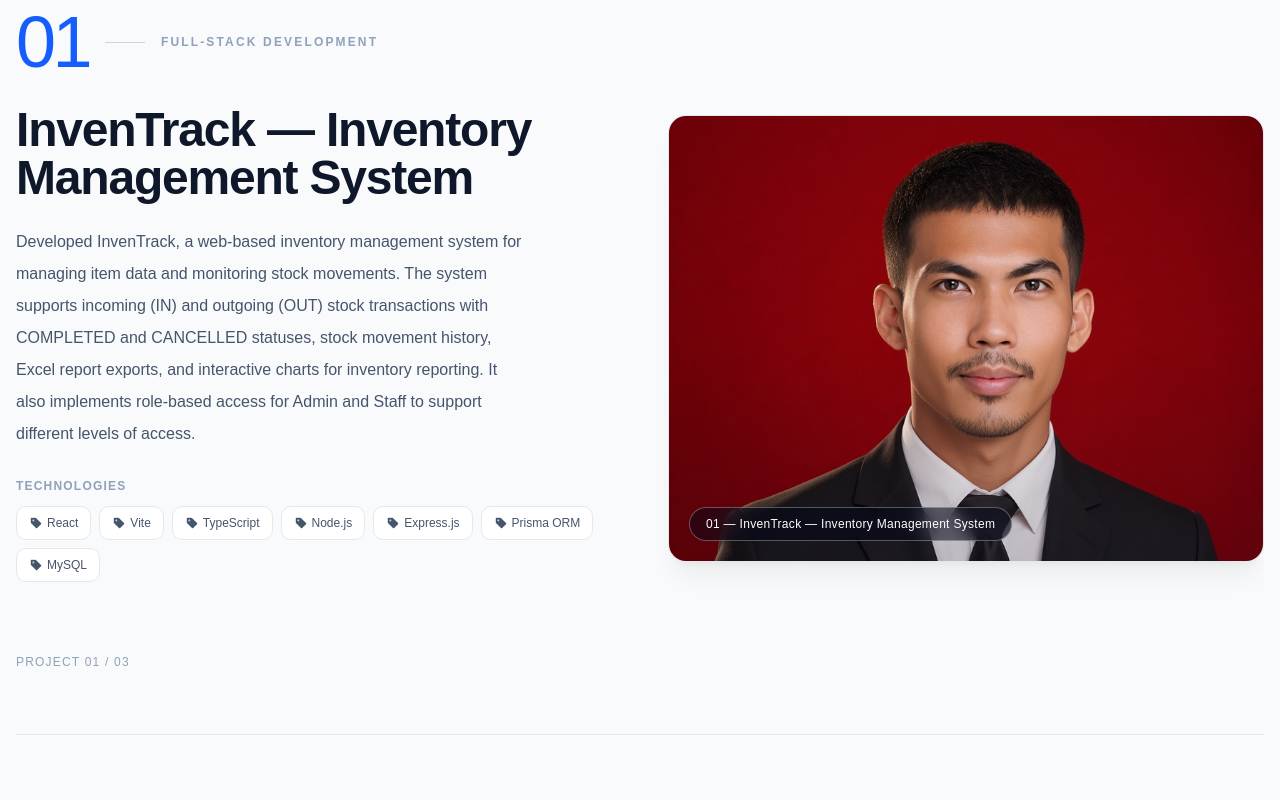
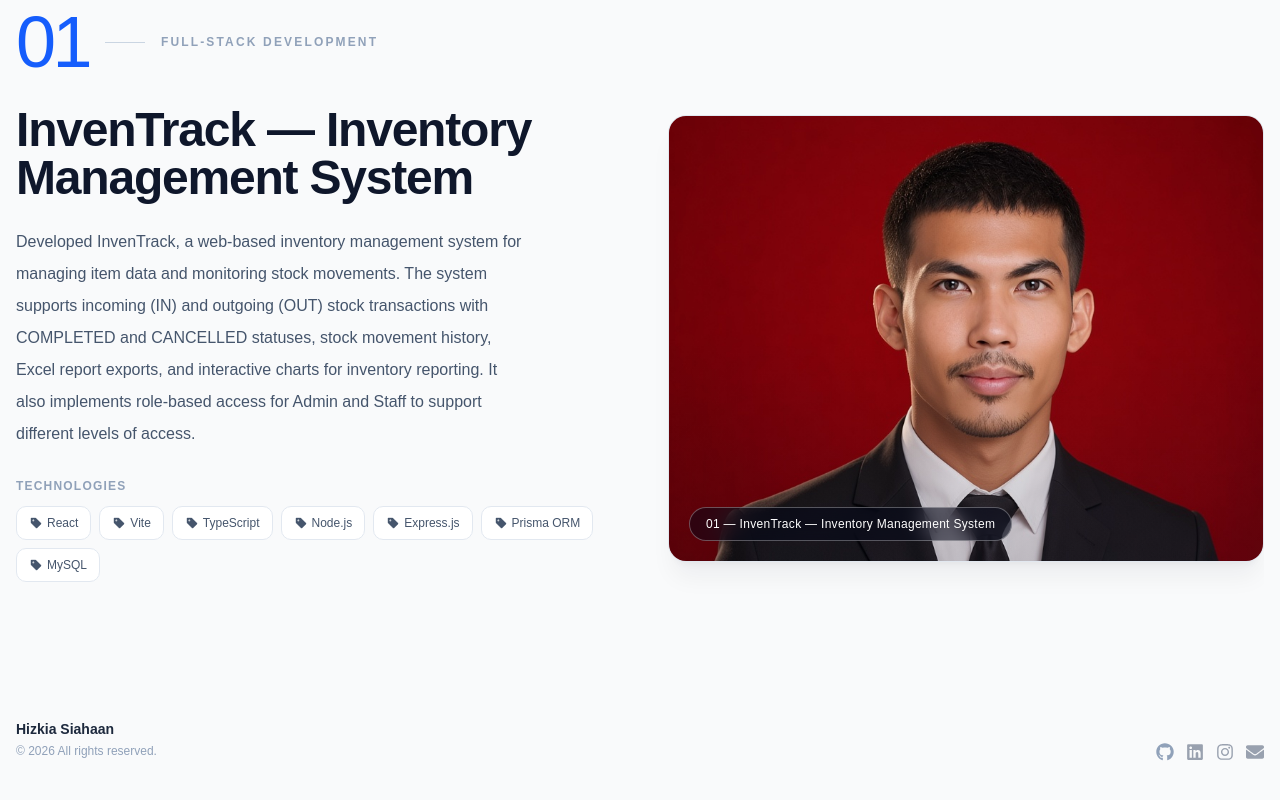
Before and after one commit to hizkiasiahaandev/Main-Portofolio, a React (Vite) app: page / in a window 1280 px wide. Shown: the part 1766-2566 px from the top of the page. Built offline with nearby package versions, Linux system fonts and the light colour scheme.

Commit message:
add footer

```diff
--- a/package.json
+++ b/package.json
@@ -18,6 +18,7 @@
     "lucide-react": "^1.61.0",
     "react": "^19.3.1",
     "react-dom": "^19.3.1",
+    "react-icons": "^5.7.0",
     "react-type-animation": "^3.2.0",
     "shadcn": "^4.22.1",
     "tailwindcss": "^4.3.3",
--- a/src/App.tsx
+++ b/src/App.tsx
@@ -1,4 +1,5 @@
 import Aboutpage from "./pages/About";
+import Footerpage from "./pages/Footer";
 import Homepage from "./pages/Home";
 import Navbar from "./pages/Navbar";
 import Projectpage from "./pages/Project";
@@ -11,6 +12,7 @@ function App() {
       <Homepage />
       <Aboutpage />
       <Projectpage />
+      <Footerpage />
     </div>
   );
 };
--- /dev/null
+++ b/src/components/ui/common/CustomTooltip.tsx
@@ -0,0 +1,24 @@
+import type { ReactNode } from "react";
+import { Tooltip, TooltipContent, TooltipTrigger } from "../tooltip";
+
+type CustomTooltipProps = {
+    content: string;
+    children: ReactNode
+};
+
+
+export default function CustomTooltip({
+    content,
+    children
+}: CustomTooltipProps) {
+    return (
+        <Tooltip>
+            <TooltipTrigger>
+                {children}
+            </TooltipTrigger>
+            <TooltipContent>
+                <p>{content}</p>
+            </TooltipContent>
+        </Tooltip>
+    )
+}
--- /dev/null
+++ b/src/pages/Footer.tsx
@@ -0,0 +1,67 @@
+import CustomTooltip from "@/components/ui/common/CustomTooltip";
+import { Inspect, LineChart, Link, Mail } from "lucide-react";
+import { FaEnvelope, FaGithub, FaInstagram, FaLinkedin } from "react-icons/fa";
+
+export default function Footerpage() {
+    return (
+        <div className="max-w-7xl w-full mx-auto px-4 py-6 flex justify-between gap-4">
+            <div>
+                <p className="text-sm font-semibold text-slate-800">
+                    Hizkia Siahaan
+                </p>
+                <p className="text-xs text-slate-400 mt-1">
+                    © 2026 All rights reserved.
+                </p>
+            </div>
+
+            <div className="flex items-center gap-3">
+                <CustomTooltip content="Github">
+                    <a
+                        href="https://github.com/username"
+                        target="_blank"
+                        rel="noopener noreferrer"
+                        aria-label="GitHub"
+                        className="p-2 rounded-xl text-slate-400 hover:text-slate-700 hover:bg-white/10 transition-all duration-300"
+                    >
+                        <FaGithub size={18} />
+                    </a>
+
+                </CustomTooltip>
+               <CustomTooltip content="LinkedIn">
+                 <a
+                    href="https://linkedin.com/in/username"
+                    target="_blank"
+                    rel="noopener noreferrer"
+                    aria-label="LinkedIn"
+                    className="p-2 rounded-xl text-gray-400 hover:text-blue-400 hover:bg-white/10 transition-all duration-300"
+                >
+                    <FaLinkedin size={18} />
+                </a>
+               </CustomTooltip>
+
+              <CustomTooltip content="Instagram">
+                  <a
+                    href="https://instagram.com/username"
+                    target="_blank"
+                    rel="noopener noreferrer"
+                    aria-label="Instagram"
+                    className="p-2 rounded-xl text-gray-400 hover:text-pink-400 hover:bg-white/10 transition-all duration-300"
+                >
+                    <FaInstagram size={18} />
+                </a>
+              </CustomTooltip>
+
+              <CustomTooltip content="Email">
+                  <a
+                    href="mailto:email@example.com"
+                    aria-label="Email"
+                    className="p-2 rounded-xl text-gray-400 hover:text-green-400 hover:bg-white/10 transition-all duration-300"
+                >
+                    <FaEnvelope size={18} />
+                </a>
+              </CustomTooltip>
+
+            </div>
+        </div>
+    )
+}
--- a/src/pages/Home.tsx
+++ b/src/pages/Home.tsx
@@ -5,6 +5,7 @@ import { Badge } from "@/components/ui/badge";
 import { Separator } from "@/components/ui/separator";
 import Cv from "../assets/CV_Hizkia_Siahaan.pdf";
 import { Tooltip, TooltipContent, TooltipTrigger } from "@/components/ui/tooltip";
+import CustomTooltip from "@/components/ui/common/CustomTooltip";
 
 const roles = [
     "Full-Stack Developer",
@@ -81,25 +82,17 @@ export default function Homepage() {
                         />
 
 
-                        <Tooltip>
-                            <TooltipTrigger
-                                render={
+                        <CustomTooltip content="Go to my email">
                             <a
                                 href="mailto:siahaanhizkia548@gmail.com"
                                 className="break-all transition-colors hover:text-emerald-600"
                             >
                                 siahaanhizkia548@gmail.com
                             </a>
-                                }
-                            />
-                            <TooltipContent>
-                                <p>Go to my email</p>
-                            </TooltipContent>
-                        </Tooltip>
+                        </CustomTooltip>
                     </Badge>
                     <div className="mt-8 flex flex-wrap gap-4">
-                        <Tooltip>
-                            <TooltipTrigger render={
+                        <CustomTooltip content="Download My CV">
                             <a
                                 href={Cv}
                                 download
@@ -108,12 +101,7 @@ export default function Homepage() {
                                 <Download size={16} />
                                 Download My CV
                             </a>
-                            }
-                            />
-                            <TooltipContent>
-                                <p> Download My CV</p>
-                            </TooltipContent>
-                        </Tooltip>
+                        </CustomTooltip>
                         <a
                             href="#projects"
                             className="inline-flex items-center gap-2 rounded-xl border border-slate-200 px-6 py-3 text-sm font-medium text-slate-700 transition hover:bg-slate-50"
--- a/src/pages/Project.tsx
+++ b/src/pages/Project.tsx
@@ -8,7 +8,7 @@ import {  ArrowUpRight, Link, ExternalLink, Tag } from "lucide-react";
 
 export default function Projectpage() {
   return (
-    <section id="projects" className="bg-gray-50 md:overflow-hidden  md:h-[150vh] px-4 py-24">
+    <section id="projects" className="bg-gray-50 md:overflow-hidden  md:h-[130vh] px-4 py-24">
       <div className="h-full md:overflow-y-auto scrollbar-hide">
         <div className="mx-auto w-full max-w-7xl">
         <div className="mb-16 max-w-2xl">
```
Also changed, not shown: 1 other file (tests, documents, lock files or other folders). Lines whose indentation alone changed are shown as unchanged.
